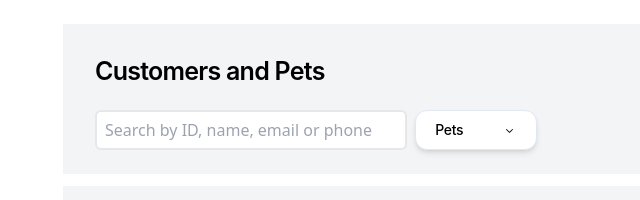
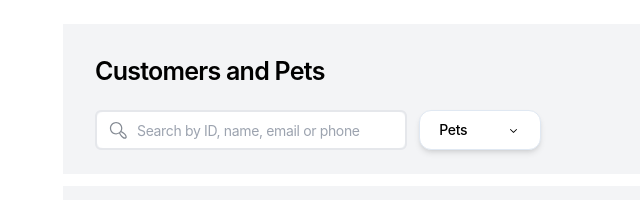
Before and after one commit to xanderrybalov/customers-and-pets, a Next.js app: page / in a window 1280 px wide. Shown: the top 200 px of the page, without its empty margins (158-798 px from the left). Built offline with nearby package versions, Linux system fonts and the light colour scheme.

Commit message:
feat: added style to SearchInput

```diff
--- a/src/app/components/CustomersPage.tsx
+++ b/src/app/components/CustomersPage.tsx
@@ -39,7 +39,7 @@ const CustomersPage = () => {
         </h1>
 
         {/* Search and Filter Section */}
-        <div className="flex gap-2 ml-4 mt-2">
+        <div className="flex gap-3 ml-4 mt-2">
           <SearchInput searchText={searchText} setSearchText={setSearchText} />
           <div className="relative">
             <FilterWindow
--- a/src/app/components/SearchInput.tsx
+++ b/src/app/components/SearchInput.tsx
@@ -8,12 +8,27 @@ export const SearchInput = ({
   setSearchText,
 }: SearchInputProps) => {
   return (
+    <div className="relative flex items-center border-2 rounded-md w-[312px] h-[40px] focus-within:border-[#1369D9] focus-within:ring-4 focus-within:ring-[#c3d9fa] transition-all">
+      <svg
+        width="18"
+        height="18"
+        viewBox="0 0 18 18"
+        fill="none"
+        xmlns="http://www.w3.org/2000/svg"
+        className="absolute left-3 text-[#848A93]"
+      >
+        <path
+          d="M7.11523 0.895752C3.67638 0.895752 0.875 3.69713 0.875 7.13599C0.875 10.5748 3.67638 13.3762 7.11523 13.3762C8.2108 13.3762 9.24028 13.09 10.1365 12.5913C10.5117 13.6353 11.2909 14.7115 12.2031 15.6504C13.3114 16.7911 14.5683 17.75 15.875 17.75C16.3934 17.75 16.8943 17.5999 17.2471 17.2471C17.5999 16.8943 17.75 16.3934 17.75 15.875C17.75 14.5606 16.769 13.313 15.6211 12.2104C14.6741 11.3009 13.6005 10.5263 12.5791 10.1438C13.073 9.25086 13.3555 8.22587 13.3555 7.13599C13.3555 3.69713 10.5541 0.895752 7.11523 0.895752ZM7.11523 2.14575C9.87854 2.14575 12.1055 4.37268 12.1055 7.13599C12.1055 9.89929 9.87854 12.1262 7.11523 12.1262C4.35193 12.1262 2.125 9.89929 2.125 7.13599C2.125 4.37268 4.35193 2.14575 7.11523 2.14575ZM11.8259 11.2144C12.5661 11.4222 13.787 12.1823 14.7556 13.1125C15.7839 14.1002 16.5 15.3144 16.5 15.875C16.5 16.1691 16.4324 16.2942 16.3633 16.3633C16.2942 16.4324 16.1691 16.5 15.875 16.5C15.3067 16.5 14.0882 15.798 13.0991 14.78C12.1625 13.816 11.4054 12.5937 11.2119 11.8308C11.4305 11.6398 11.6357 11.4337 11.8259 11.2144Z"
+          fill="currentColor"
+        />
+      </svg>
       <input
         type="text"
         placeholder="Search by ID, name, email or phone"
-      className="border-2 focus:border-[#1369D9] focus:ring-4 focus:ring-[#c3d9fa] outline-none p-2 rounded-md w-[312px] h-[40px] transition-all"
+        className="w-full h-full pl-10 pr-3 rounded-md outline-none bg-white text-[#5A5F69] font-inter text-[14px] font-normal leading-[16.94px] tracking-tight"
         value={searchText}
         onChange={(e) => setSearchText(e.target.value)}
       />
+    </div>
   );
 };
```
Lines whose indentation alone changed are shown as unchanged.
